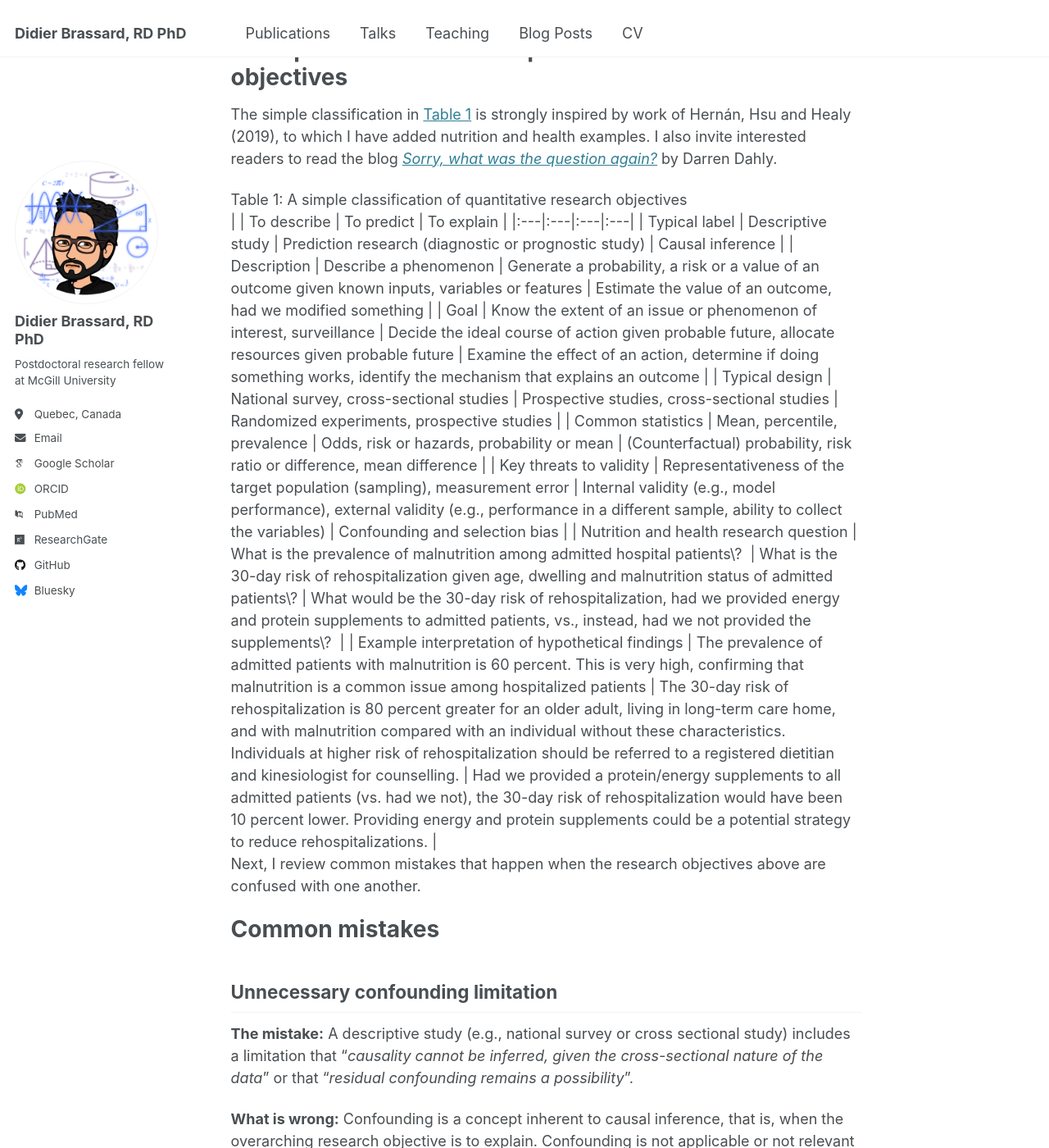
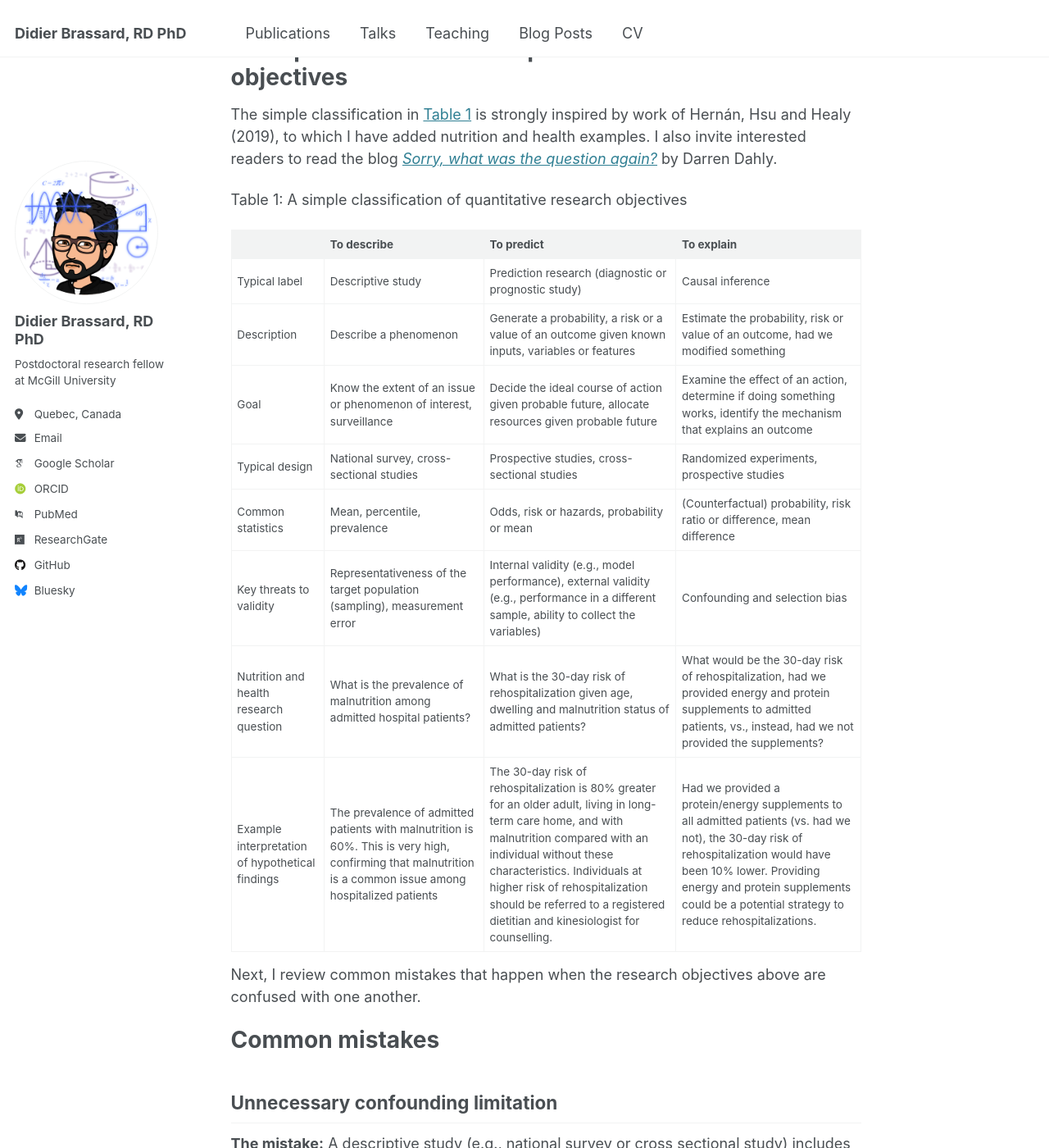
Before and after one commit to didierbrassard/didierbrassard.github.io, a Jekyll site: the page built from _posts/2025-05-22-blog-post-2.md, in a window 1280 px wide and 1400 px high, scrolled down 1535 px. Shown: the whole window at 82% size. Built offline with Jekyll 4.4.1, drawn with Linux system fonts in a browser that asks for light colours; some web fonts are replaced; some of the changed text lies outside the part shown.

Commit message:
Update 2025-05-22-blog-post-2.md
+table fixed

```diff
--- a/_posts/2025-05-22-blog-post-2.md
+++ b/_posts/2025-05-22-blog-post-2.md
@@ -52,26 +52,20 @@ and health examples. I also invite interested readers to read the blog
 again?*](https://statsepi.substack.com/p/sorry-what-was-the-question-again)
 by Darren Dahly.
 
-<div id="tbl-main">
+<div id="tbl-main"></div>
 
 Table 1: A simple classification of quantitative research objectives
-
-<div class="cell-output-display">
 
 |  | To describe | To predict | To explain |
 |:---|:---|:---|:---|
 | Typical label | Descriptive study | Prediction research (diagnostic or prognostic study) | Causal inference |
-| Description | Describe a phenomenon | Generate a probability, a risk or a value of an outcome given known inputs, variables or features | Estimate the value of an outcome, had we modified something |
+| Description | Describe a phenomenon | Generate a probability, a risk or a value of an outcome given known inputs, variables or features | Estimate the probability, risk or value of an outcome, had we modified something |
 | Goal | Know the extent of an issue or phenomenon of interest, surveillance | Decide the ideal course of action given probable future, allocate resources given probable future | Examine the effect of an action, determine if doing something works, identify the mechanism that explains an outcome |
 | Typical design | National survey, cross-sectional studies | Prospective studies, cross-sectional studies | Randomized experiments, prospective studies |
 | Common statistics | Mean, percentile, prevalence | Odds, risk or hazards, probability or mean | (Counterfactual) probability, risk ratio or difference, mean difference |
 | Key threats to validity | Representativeness of the target population (sampling), measurement error | Internal validity (e.g., model performance), external validity (e.g., performance in a different sample, ability to collect the variables) | Confounding and selection bias |
-| Nutrition and health research question | What is the prevalence of malnutrition among admitted hospital patients\?  | What is the 30-day risk of rehospitalization given age, dwelling and malnutrition status of admitted patients\? | What would be the 30-day risk of rehospitalization, had we provided energy and protein supplements to admitted patients, vs., instead, had we not provided the supplements\?  |
-| Example interpretation of hypothetical findings | The prevalence of admitted patients with malnutrition is 60 percent. This is very high, confirming that malnutrition is a common issue among hospitalized patients | The 30-day risk of rehospitalization is 80 percent greater for an older adult, living in long-term care home, and with malnutrition compared with an individual without these characteristics. Individuals at higher risk of rehospitalization should be referred to a registered dietitian and kinesiologist for counselling. | Had we provided a protein/energy supplements to all admitted patients (vs. had we not), the 30-day risk of rehospitalization would have been 10 percent lower. Providing energy and protein supplements could be a potential strategy to reduce rehospitalizations. |
-
-</div>
-
-</div>
+| Nutrition and health research question | What is the prevalence of malnutrition among admitted hospital patients?  | What is the 30-day risk of rehospitalization given age, dwelling and malnutrition status of admitted patients? | What would be the 30-day risk of rehospitalization, had we provided energy and protein supplements to admitted patients, vs., instead, had we not provided the supplements?  |
+| Example interpretation of hypothetical findings | The prevalence of admitted patients with malnutrition is 60%. This is very high, confirming that malnutrition is a common issue among hospitalized patients | The 30-day risk of rehospitalization is 80% greater for an older adult, living in long-term care home, and with malnutrition compared with an individual without these characteristics. Individuals at higher risk of rehospitalization should be referred to a registered dietitian and kinesiologist for counselling. | Had we provided a protein/energy supplements to all admitted patients (vs. had we not), the 30-day risk of rehospitalization would have been 10% lower. Providing energy and protein supplements could be a potential strategy to reduce rehospitalizations. |
 
 Next, I review common mistakes that happen when the research objectives
 above are confused with one another.
```
Also changed, not shown: other parts of _posts/2025-05-22-blog-post-2.md (+2 -2 lines).
